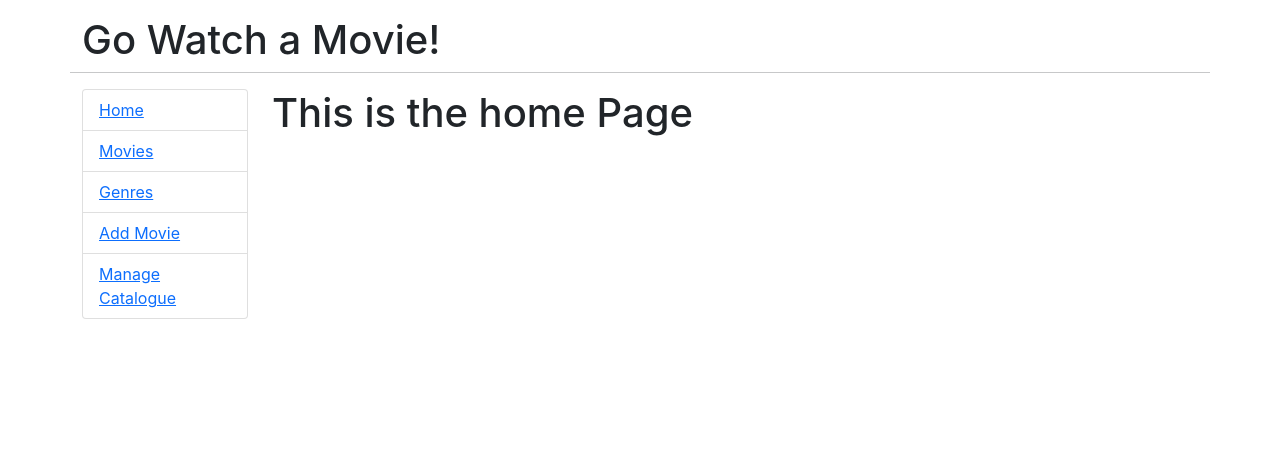
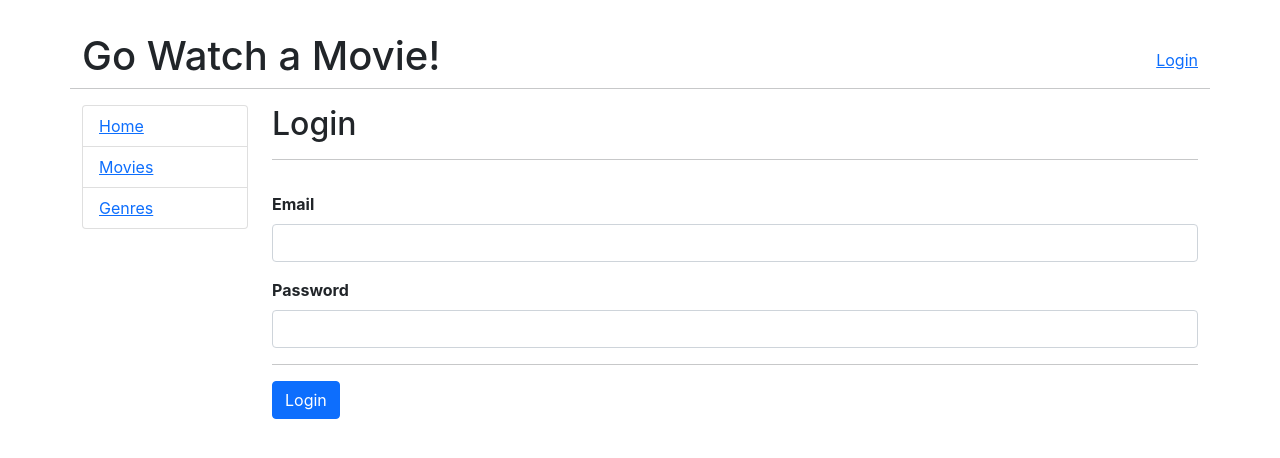
Before and after one commit to ASaidOguz/go-movies_React-Front-End, a React (Create React App) app: page /login in a window 1280 px wide. Shown: the top 458 px of the page. Built offline with nearby package versions, Linux system fonts and the light colour scheme.

Commit message:
initial commit

```diff
--- a/package.json
+++ b/package.json
@@ -7,6 +7,7 @@
     "@testing-library/react": "^13.4.0",
     "@testing-library/user-event": "^13.5.0",
     "react": "^18.2.0",
+    "react-confirm-alert": "^3.0.6",
     "react-dom": "^18.2.0",
     "react-router-dom": "^5.3.0",
     "react-scripts": "5.0.1",
--- a/src/App.js
+++ b/src/App.js
@@ -1,6 +1,6 @@
 
 import React, { Component, Fragment } from 'react';
-import {BrowserRouter as Router, Switch, Route, Link, useParams, useRouteMatch} from 'react-router-dom';
+import {BrowserRouter as Router, Switch, Route, Link,} from 'react-router-dom';
 import Admin from './component/Admin';
 import Home from './component/Home';
 import Movies from './component/Movies';
@@ -8,16 +8,44 @@ import OneGenre from './component/OneGenre';
 import OneMovie from './component/OneMovie';
 import Genres from './Genres';
 import EditMovie from './component/EditMovie';
-export default function App() {
+import Login from './component/Login';
+export default class App extends Component {
+  constructor(props){
+   super(props)
+    this.state={
+      jwt:"",
+    }
+    this.handleJWTchange(this.handleJWTchange.bind(this))
+  }
+
+  handleJWTchange=(jwt)=>{
+    this.setState({jwt:jwt})
+  }
+  logout=()=>{
+    this.setState({jwt:""})
+  }
+  render(){
+    let loginLink;
+    if(this.state.jwt===""){
+      loginLink=<Link to="/login">Login</Link>
+    }else{
+      loginLink=<Link to="/logout" onClick={this.logout}>Logout</Link>
+    }
   return (
     <Router>
     <div className="container">
 
       <div className="row">
+        <div className='col mt-3'>
         <h1 className="mt-3">
           Go Watch a Movie!
         </h1>
+        </div>
+        <div className='col mt-5 text-end'>
+        {loginLink}
+        </div>
         <hr className="mb-3"></hr>
+
       </div>
 
       <div className="row">
@@ -33,6 +61,9 @@ export default function App() {
               <li className="list-group-item">
                 <Link to="/genres">Genres</Link>
               </li>
+
+              {this.state.jwt!==""&&
+              <Fragment>
               <li className="list-group-item">
                 <Link to="/admin/movie/0">Add Movie</Link>
               </li>
@@ -40,6 +71,8 @@ export default function App() {
               <li className="list-group-item">
                 <Link to="/admin">Manage Catalogue</Link>
               </li>
+              </Fragment>
+                }
             </ul>
           </nav>
         </div>
@@ -52,6 +85,8 @@ export default function App() {
              <Movies/>
             </Route>
             <Route path="/genre/:id" component={OneGenre} />
+            <Route exact path="/login" component={(props)=><Login {...props} handleJWTchange={this.handleJWTchange}/>}/>
+
             <Route exact path="/genres">
               <Genres />
             </Route>
@@ -68,4 +103,4 @@ export default function App() {
     </div>
     </Router>
   );
-}
+}}
--- a/src/component/Admin.js
+++ b/src/component/Admin.js
@@ -1,13 +1,64 @@
-import React,{Component} from "react";
+import React,{Component,Fragment} from "react";
+import { Link } from "react-router-dom";
+export default class Admin extends Component{
+    state = {
+        movies: [],
+        isLoaded: false,
+        error:null,
+      };
 
-export default class Admin extends Component{
+      componentDidMount() {
+        fetch("http://localhost:4000/v1/movies")
+          .then((response) => {
+            console.log("Status code is", response.status);
+            if (response.status !== "200") {
+              let err = Error;
+              err.message = "Invalid response code: " + response.status;
+              this.setState({error: err});
+            }
+            return response.json();
+          })
+          .then((json) => {
+            this.setState({
+              movies: json.movies,
+              isLoaded: true,
+            },
+            (error) => {
+              this.setState({
+                isLoaded: true,
+                error
+              });
+            }
+            );
+          });
+
+      }
+
+      render() {
+        const { movies, isLoaded,error } = this.state;
+        if(error){
+          return <div>Error: {error.message}</div>
+        }
+        else if (!isLoaded) {
+          return <p>Loading...</p>;
+        } else {
+          return (
+            <Fragment>
+              <h2>Manage Catalogue</h2>
+
+              <div className='list-group'>
+                {movies.map((m) => (
+
+                    <Link  key={m.id} className='list-group-item list-group-item-action'
+                     to={`/admin/movie/${m.id}`}>{m.title}</Link>
+
+                ))}
+              </div>
+            </Fragment>
+          );
+        }
+      }
 
 
-render(){
-
-    return(
-       <h1>Manage Catalogue</h1>
-    );
-}
 
 }
--- a/src/component/EditMovie.js
+++ b/src/component/EditMovie.js
@@ -1,8 +1,12 @@
 import React, { Component, Fragment } from 'react'
+import { Link } from 'react-router-dom';
 import './EditMovie.css'
 import Input from './form-components/input';
 import InputArea from './form-components/InputArea';
 import Select from './form-components/Select';
+import Alert from './ui-components/Alert';
+import { confirmAlert } from 'react-confirm-alert'; // Import
+import 'react-confirm-alert/src/react-confirm-alert.css'; // Import css
 export default class EditMovie extends Component{
 
 
@@ -30,6 +34,11 @@ export default class EditMovie extends Component{
             ],
             isLoaded:false,
             error:null,
+            errors:[],
+            alert:{
+              type:"d-none",
+              message:""
+            }
 
         }
         this.handleChange=this.handleChange.bind(this)
@@ -37,9 +46,47 @@ export default class EditMovie extends Component{
     }
 
     handleSubmit=(evnt)=>{
-        console.log("Form was submitted!!")
-        evnt.preventDefault()
-    }
+      evnt.preventDefault()
+      //clint side validation for "title" field...
+      let errors =[]
+      if(this.state.movie.title===""){
+        errors.push("title")
+      }
+
+
+      this.setState({errors:errors});
+      if(errors.length>0){
+        return false
+      }
+
+
+      //This is how we submit our form ....
+      //Default fetch is GET request , for post
+      //You need to create options of request and add it as it shown below.
+      const data =new FormData(evnt.target)
+      const payload=Object.fromEntries(data.entries())
+      console.log(payload)
+
+      const requestOptions={
+        method:"POST",
+        body:JSON.stringify(payload)
+      }
+      fetch("http://localhost:4000/v1/admin/editmovie",requestOptions)
+           .then((response)=>response.json())
+           .then((data)=>{
+            if(data.error) {
+              this.setState({
+                alert:{type:"alert-danger",
+                message:data.error.message},})
+              }
+               else{
+                   this.props.history.push({
+                  pathname:"/admin",
+              })
+              }
+            })
+          }
+
     handleChange=(evnt)=>{
         let value=evnt.target.value;
         let name =evnt.target.name
@@ -49,6 +96,9 @@ export default class EditMovie extends Component{
                 [name]:value,
             }
         }))
+    }
+    hasError(key){
+      return this.state.errors.indexOf(key)!==-1
     }
     componentDidMount(){
         const id = this.props.match.params.id;
@@ -92,7 +142,38 @@ export default class EditMovie extends Component{
             this.setState({ isLoaded: true });
           }
     }
+confirmDelete=(e)=>{
+  console.log("would delete this movie id :",this.state.movie.id)
 
+  confirmAlert({
+    title: 'Delete The Movie',
+    message: 'Are you sure ?',
+    buttons: [
+      {
+        label: 'Yes',
+        onClick: () => {
+          fetch("http://localhost:4000/v1/admin/deletemovie/"+this.state.movie.id,{method:"GET"})
+          .then(response=>response.json())
+          .then((data)=>{
+            if (data.error){
+               this.setState({
+                alert:{type:"alert-danger",message:data.error.message}
+               })
+            }else{
+              this.props.history.push({
+                pathname:"/admin",
+              })
+            }
+          })
+        }
+      },
+      {
+        label: 'No',
+        onClick: () => {}
+      }
+    ]
+  })
+}
 
   render(){
     let { movie, isLoaded, error } = this.state;
@@ -105,6 +186,10 @@ export default class EditMovie extends Component{
      return(
         <Fragment>
             <h2>Add/Edit Movie</h2>
+            <Alert
+             alertType={this.state.alert.type}
+             alertMessage={this.state.alert.message}
+            />
             <hr/>
             <form onSubmit={this.handleSubmit}>
               <input
@@ -117,10 +202,13 @@ export default class EditMovie extends Component{
 
              <Input
                title={"Title"}
+               className={this.hasError("title")?"is-invalid":""}
                type={"text"}
                name={'title'}
                value={movie.title}
                handleChange={this.handleChange}
+               errorDiv={this.hasError("title")?"text-danger":"d-none"}
+               errorMsg={"Please enter input for title"}
                />
 
             <Input
@@ -169,6 +257,12 @@ export default class EditMovie extends Component{
                   />
             <hr/>
             <button className='btn btn-primary'>Save</button>
+            <Link to="/admin" className='btn btn-warning ms-1'>Cancel</Link>
+            {movie.id>0 &&(
+                    <a href="#!" onClick={()=>{this.confirmDelete()}}
+                    className="btn btn-danger ms-1">Delete</a>)
+
+            }
             </form>
             <div className='mt-3'>
             <pre>{JSON.stringify(this.state,null,3)}</pre>
--- /dev/null
+++ b/src/component/Login.js
@@ -0,0 +1,118 @@
+import React, { Component, Fragment } from "react";
+import Input from "./form-components/input";
+import Alert from "./ui-components/Alert";
+
+export default class Login extends Component {
+  constructor(props) {
+    super(props);
+
+    this.state = {
+      email: "",
+      password: "",
+      error: null,
+      errors: [],
+      alert: {
+        type: "d-none",
+        message: "",
+      },
+    };
+
+    this.handleChange = this.handleChange.bind(this);
+    this.handleSubmit = this.handleSubmit.bind(this);
+  }
+
+  handleChange = (evt) => {
+    let value = evt.target.value;
+    let name = evt.target.name;
+    this.setState((prevState) => ({
+      ...prevState,
+      [name]: value,
+    }));
+  };
+
+  handleSubmit = (evt) => {
+    evt.preventDefault();
+
+    let errors = [];
+
+    if (this.state.email === "") {
+        errors.push("email");
+    }
+
+    if (this.state.password === "") {
+        errors.push("password");
+    }
+
+    this.setState({errors: errors});
+
+    if (errors.length > 0) {
+        return false;
+    }
+
+    const data = new FormData(evt.target);
+    const payload = Object.fromEntries(data.entries());
+
+    const requestOptions = {
+        method: "POST",
+        body: JSON.stringify(payload),
+    }
+
+    fetch("http://localhost:4000/v1/signin", requestOptions)
+    .then((response) => response.json())
+    .then((data) => {
+        if (data.error) {
+            this.setState({
+                alert: {
+                    type: "alert-danger",
+                    message: data.error.message,
+                }
+            })
+        } else {
+            console.log(data);
+        }
+    })
+
+};
+
+  hasError(key) {
+    return this.state.errors.indexOf(key) !== -1;
+  }
+
+  render() {
+    return (
+      <Fragment>
+        <h2>Login</h2>
+        <hr />
+        <Alert
+          alertType={this.state.alert.type}
+          alertMessage={this.state.alert.message}
+        />
+
+        <form className="pt-3" onSubmit={this.handleSubmit}>
+          <Input
+            title={"Email"}
+            type={"email"}
+            name={"email"}
+            handleChange={this.handleChange}
+            className={this.hasError("email") ? "is-invalid" : ""}
+            errorDiv={this.hasError("email") ? "text-danger" : "d-none"}
+            errorMsg={"Please enter a valid email address"}
+          />
+
+          <Input
+            title={"Password"}
+            type={"password"}
+            name={"password"}
+            handleChange={this.handleChange}
+            className={this.hasError("password") ? "is-invalid" : ""}
+            errorDiv={this.hasError("password") ? "text-danger" : "d-none"}
+            errorMsg={"Please enter a password"}
+          />
+
+          <hr />
+          <button className="btn btn-primary">Login</button>
+        </form>
+      </Fragment>
+    );
+  }
+}
--- a/src/component/form-components/input.js
+++ b/src/component/form-components/input.js
@@ -7,13 +7,14 @@ const Input=(props)=>{
         </label>
         <input
               type={props.type}
-              className='form-control'
+              className={`form-control ${props.className}`}
               id={props.name}
               name={props.name}
               value={props.value}
               onChange={props.handleChange}
               placeholder={props.placeholder}
               />
+              <div className={props.errorDiv}>{props.errorMsg}</div>
      </div>
     );
 };
--- /dev/null
+++ b/src/component/ui-components/Alert.js
@@ -0,0 +1,9 @@
+const Alert=(props)=>{
+    return(
+        <div className={props.alertType} role="alert">
+         {props.alertMessage}
+        </div>
+    )
+}
+
+export default Alert
```
Also changed, not shown: 1 other file (tests, documents, lock files or other folders).
